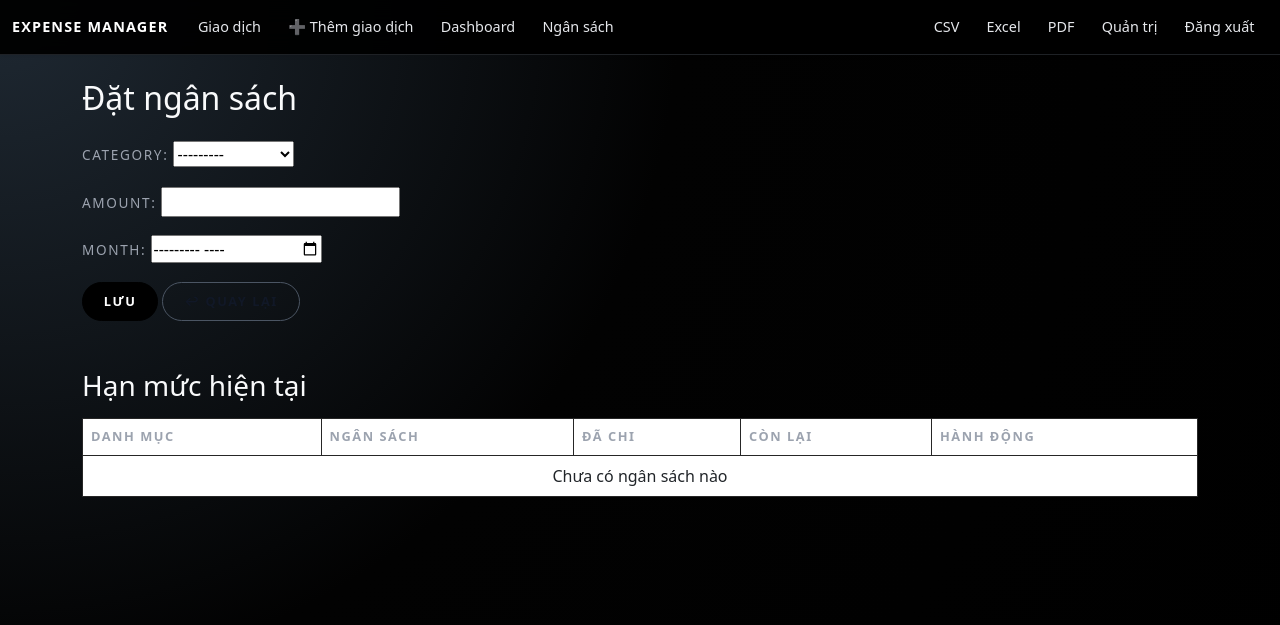
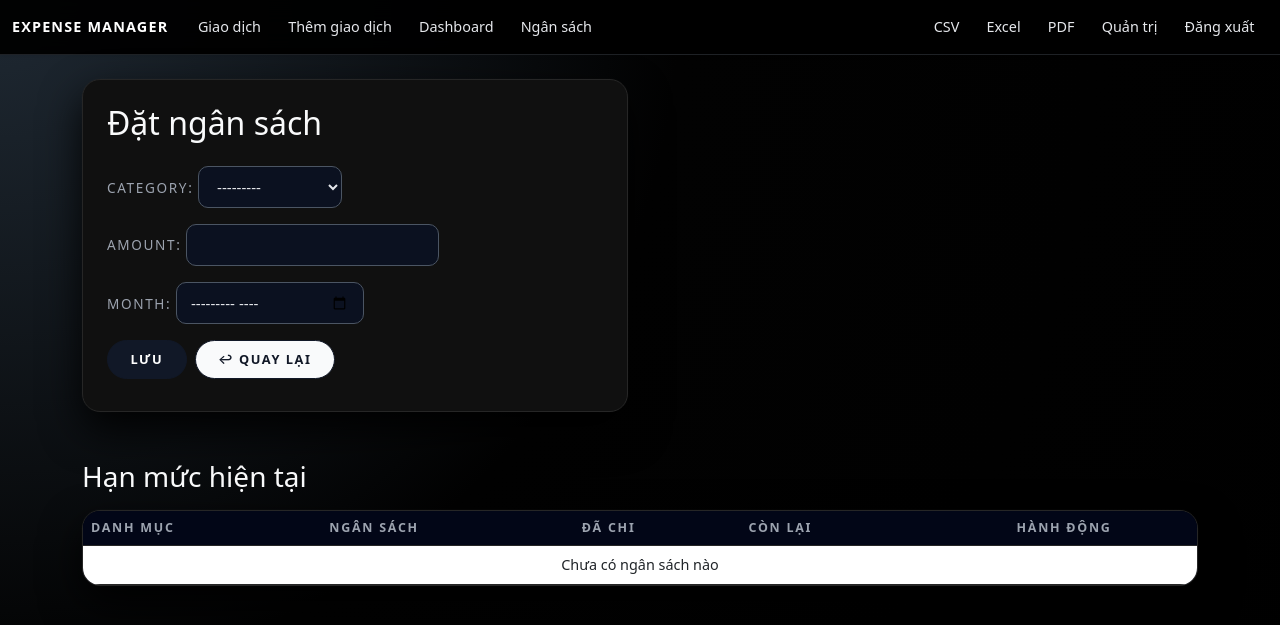
Before and after one commit to Tusk-2005/QuanLiChiTieu, a Django app: page /budget/new/ in a window 1280 px wide. Shown: the top 625 px of the page. Run offline with Django 5.2, Linux system fonts and the light colour scheme; a user stored in the database is signed in; data comes from the database, SQL or seed files in the repository; both versions use the stored data as it was after the commit.

Commit message:
uptae html

```diff
--- a/expense_manager/expenses/templates/expenses/base.html
+++ b/expense_manager/expenses/templates/expenses/base.html
@@ -142,29 +142,51 @@
     }
 
     /* FORM CONTROL */
+    input[type="text"],
+input[type="number"],
+input[type="email"],
+input[type="password"],
+input[type="date"],
+input[type="month"],
+select,
+textarea,
 .form-control,
 .form-select {
-      background-color: #020617;
-      border-color: var(--exp-border);
-      color: var(--exp-text);
-      border-radius: 999px;
+  background-color: #0b1120;        /* nền xanh đen mềm */
+  border: 1px solid #4b5563;        /* viền xám đậm – rõ trên nền tối */
+  color: #e5e7eb;                   /* chữ sáng */
+  border-radius: 10px;              /* bo góc vừa phải */
   font-size: 0.95rem;
-      padding: 0.55rem 1rem;
+  padding: 0.55rem 0.9rem;
 }
 
+/* textarea nhìn mượt hơn một chút */
+textarea,
+textarea.form-control {
+  border-radius: 12px;
+  min-height: 120px;
+}
+
+/* placeholder */
+input::placeholder,
+textarea::placeholder {
+  color: #6b7280;
+  font-size: 0.9rem;
+}
+
+/* trạng thái focus – viền xanh + glow nhẹ */
+input:focus,
+select:focus,
+textarea:focus,
 .form-control:focus,
 .form-select:focus {
   background-color: #020617;
-      color: #ffffff;
-      border-color: #ffffff;
+  color: #f9fafb;
+  border-color: #38bdf8;              /* xanh cyan nhạt */
+  outline: none;
   box-shadow:
-        0 0 0 1px #ffffff,
-        0 0 0 4px rgba(255, 255, 255, 0.26);
-    }
-
-    .form-control::placeholder {
-      color: #6b7280;
-      font-size: 0.9rem;
+    0 0 0 1px #38bdf8,
+    0 0 0 6px rgba(56, 189, 248, 0.25);
 }
 
     label {
@@ -175,7 +197,7 @@
       margin-bottom: 0.35rem;
     }
 
-    /* BUTTONS CHUNG – đen chủ đạo + hover effect */
+    /* BUTTONS – rõ hơn, dễ nhìn */
     .btn-dark,
     .btn-outline-dark,
     .btn-primary {
@@ -193,34 +215,47 @@
         box-shadow 0.18s ease-out;
     }
 
+    /* Nút đen (LƯU, v.v.) */
     .btn-dark,
     .btn-primary {
-      background-color: var(--exp-black);
-      border-color: var(--exp-black);
+      background-color: #111827;   /* xám đậm */
+      border-color: #111827;
       color: #ffffff;
     }
-
     .btn-dark:hover,
     .btn-primary:hover {
-      background-color: #222222;
-      border-color: #222222;
-      color: #ffffff;
-      transform: translateY(-1px);
-      box-shadow: 0 14px 35px rgba(0, 0, 0, 0.85);
-    }
-
-    .btn-outline-dark {
-      background-color: transparent;
-      border-color: #4b5563;
-      color: #e5e7eb;
-    }
-
-    .btn-outline-dark:hover {
       background-color: #000000;
       border-color: #000000;
       color: #ffffff;
       transform: translateY(-1px);
-      box-shadow: 0 14px 35px rgba(0, 0, 0, 0.85);
+      box-shadow: 0 10px 26px rgba(0, 0, 0, 0.6);
+    }
+
+    /* Nút viền đen – pill trắng viền đen */
+    .btn-outline-dark {
+      background-color: #f9fafb;
+      border-color: #111827;
+      color: #111827;
+    }
+    .btn-outline-dark:hover {
+      background-color: #111827;
+      border-color: #111827;
+      color: #ffffff;
+      transform: translateY(-1px);
+      box-shadow: 0 10px 26px rgba(0, 0, 0, 0.6);
+    }
+
+    /* Disabled – vẫn nhìn được */
+    .btn-dark:disabled,
+    .btn-outline-dark:disabled,
+    .btn-primary:disabled {
+      opacity: 0.5;
+      background-color: #4b5563;
+      border-color: #4b5563;
+      color: #e5e7eb;
+      transform: none;
+      box-shadow: none;
+      cursor: not-allowed;
     }
 
     .btn-danger {
@@ -266,7 +301,7 @@
             <a class="nav-link" href="{% url 'transaction_list' %}"> Giao dịch</a>
           </li>
           <li class="nav-item">
-            <a class="nav-link" href="{% url 'transaction_create' %}">➕ Thêm giao dịch</a>
+            <a class="nav-link" href="{% url 'transaction_create' %}"> Thêm giao dịch</a>
           </li>
           <li class="nav-item">
             <a class="nav-link" href="{% url 'dashboard' %}"> Dashboard</a>
--- a/expense_manager/expenses/templates/expenses/budget_form.html
+++ b/expense_manager/expenses/templates/expenses/budget_form.html
@@ -1,68 +1,86 @@
 {% extends "expenses/base.html" %}
 {% block content %}
 <style>
-  .btn-dark,
-  .btn-outline-dark {
-    border-radius: 999px;
+  .exp-budget-form-card {
+    max-width: 720px;
+  }
+
+  .exp-budget-table-wrapper {
+    border-radius: 18px;
+    overflow: hidden;
+    border: 1px solid var(--exp-border);
+    background-color: var(--exp-bg-soft);
+    box-shadow:
+      0 18px 40px rgba(0, 0, 0, 0.9),
+      0 0 0 1px rgba(255, 255, 255, 0.01);
+  }
+
+  .exp-budget-table {
+    margin-bottom: 0;
+  }
+
+  .exp-budget-table thead th {
+    background-color: #020617;
+    color: var(--exp-text-muted);
     text-transform: uppercase;
-    letter-spacing: 0.12em;
-    font-size: 0.8rem;
-    font-weight: 600;
-    padding: 0.55rem 1.3rem;
-    transition:
-      background-color 0.18s ease-out,
-      color 0.18s ease-out,
-      border-color 0.18s ease-out,
-      transform 0.18s ease-out,
-      box-shadow 0.18s ease-out;
+    font-size: 0.78rem;
+    letter-spacing: 0.14em;
+    border-bottom-color: var(--exp-border);
+    border-top: none;
   }
-  .btn-dark {
-    background-color: #000000;
-    border-color: #000000;
-    color: #ffffff;
+
+  .exp-budget-table tbody tr {
+    background-color: #020617;
+    border-color: var(--exp-border);
   }
-  .btn-dark:hover {
-    background-color: #222222;
-    border-color: #222222;
-    transform: translateY(-1px);
-    box-shadow: 0 10px 26px rgba(0, 0, 0, 0.6);
+
+  .exp-budget-table tbody tr:nth-child(even) {
+    background-color: #0b1120;
   }
-  .btn-outline-dark {
-    background-color: transparent;
-    border-color: #4b5563;
-    color: #111827;
+
+  .exp-budget-table td {
+    border-color: var(--exp-border);
+    font-size: 0.9rem;
   }
-  .btn-outline-dark:hover {
-    background-color: #000000;
-    border-color: #000000;
-    color: #ffffff;
-    transform: translateY(-1px);
-    box-shadow: 0 10px 26px rgba(0, 0, 0, 0.6);
-  }
-  .exp-budget-table th {
-    text-transform: uppercase;
-    font-size: 0.8rem;
-    letter-spacing: 0.12em;
+
+  .exp-budget-empty {
+    text-align: center;
+    padding: 0.9rem 0;
+    color: var(--exp-text-muted);
   }
 </style>
 
-<h2 class="mb-4"> Đặt ngân sách</h2>
-<form method="post" class="mb-4">
+<div class="row g-4">
+  <!-- Form đặt ngân sách -->
+  <div class="col-lg-6">
+    <div class="card p-4 exp-budget-form-card">
+      <h2 class="mb-4">Đặt ngân sách</h2>
+
+      <form method="post" class="mb-2">
         {% csrf_token %}
         {{ form.as_p }}
-  <button type="submit" class="btn btn-dark"> Lưu</button>
+
+        <div class="mt-3 d-flex gap-2">
+          <button type="submit" class="btn btn-dark">Lưu</button>
           <a href="{% url 'dashboard' %}" class="btn btn-outline-dark">↩ Quay lại</a>
+        </div>
       </form>
+    </div>
+  </div>
 
-<h3 class="mt-5 mb-3"> Hạn mức hiện tại</h3>
-<table class="table table-bordered align-middle exp-budget-table">
+  <!-- Bảng hạn mức -->
+  <div class="col-12">
+    <h3 class="mt-4 mb-3">Hạn mức hiện tại</h3>
+
+    <div class="exp-budget-table-wrapper">
+      <table class="table exp-budget-table align-middle">
         <thead>
           <tr>
             <th>Danh mục</th>
             <th>Ngân sách</th>
             <th>Đã chi</th>
             <th>Còn lại</th>
-      <th>Hành động</th>
+            <th class="text-center">Hành động</th>
           </tr>
         </thead>
         <tbody>
@@ -72,23 +90,26 @@
             <td>{{ b.limit }} ₫</td>
             <td>{{ b.spent }} ₫</td>
             <td>{{ b.remaining }} ₫</td>
-      <td>
+            <td class="text-center">
               <form method="post"
                     action="{% url 'budget_delete' b.id %}"
                     style="display:inline"
                     onsubmit="return confirm('Xoá ngân sách này?');">
                 {% csrf_token %}
-          <button type="submit" class="btn btn-danger btn-sm">
-            🗑 Xóa
-          </button>
+                <button type="submit" class="btn btn-danger btn-sm">Xóa</button>
               </form>
             </td>
           </tr>
           {% empty %}
           <tr>
-      <td colspan="5" class="text-center">Chưa có ngân sách nào</td>
+            <td colspan="5" class="exp-budget-empty">
+              Chưa có ngân sách nào
+            </td>
           </tr>
           {% endfor %}
         </tbody>
       </table>
+    </div>
+  </div>
+</div>
 {% endblock %}
--- a/expense_manager/expenses/templates/expenses/transaction_form.html
+++ b/expense_manager/expenses/templates/expenses/transaction_form.html
@@ -42,13 +42,13 @@
 </style>
 
 <div class="card p-4 mb-3">
-  <h2 class="mb-3">➕ Thêm giao dịch</h2>
+  <h2 class="mb-3"> Thêm giao dịch</h2>
   <form method="post">
     {% csrf_token %}
     {{ form.as_p }}
     <div class="mt-3 d-flex gap-2">
       <button type="submit" class="btn btn-dark">
-        💾 Lưu
+         Lưu
       </button>
       <a href="{% url 'transaction_list' %}" class="btn btn-outline-dark">
         ↩ Quay lại
--- a/expense_manager/expenses/templates/expenses/transaction_list.html
+++ b/expense_manager/expenses/templates/expenses/transaction_list.html
@@ -83,7 +83,7 @@
 <div class="exp-list-header">
   <h2 class="exp-list-title">📒 Danh sách giao dịch</h2>
   <a href="{% url 'transaction_create' %}" class="btn btn-dark">
-    ➕ Thêm giao dịch
+     Thêm giao dịch
   </a>
 </div>
 
@@ -113,14 +113,14 @@
       <!-- Footer (Edit + Delete) -->
       <div class="d-flex justify-content-end gap-2 mt-2">
         <a href="{% url 'transaction_edit' t.id %}" class="btn btn-sm btn-outline-dark">
-          ✏️ Sửa
+           Sửa
         </a>
         <form method="post"
               action="{% url 'transaction_delete' t.id %}"
               onsubmit="return confirm('Bạn có chắc chắn muốn xoá giao dịch này?');">
           {% csrf_token %}
           <button type="submit" class="btn btn-sm btn-outline-danger">
-            🗑 Xoá
+             Xoá
           </button>
         </form>
       </div>
```
Also changed, not shown: expense_manager/expenses/templates/expenses/dashboard.html (+57 -79 lines), expense_manager/db.sqlite3. Lines whose indentation alone changed are shown as unchanged.
